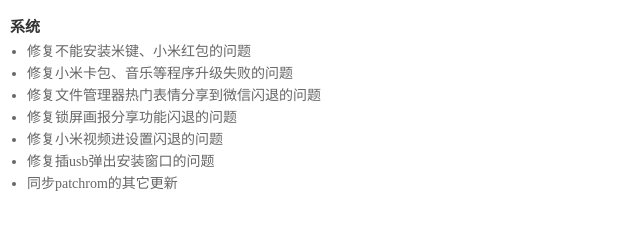
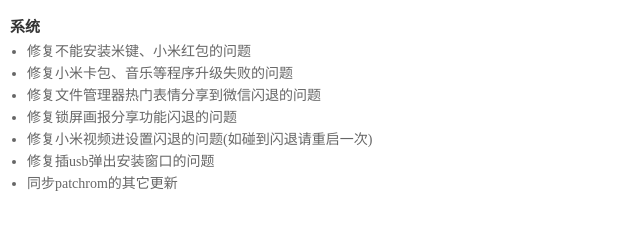
Before and after one commit to wonitor/daoshen592.github.com, a plain HTML site: page miuichangelog/6.4.22.html in a window 1280 px wide. Shown: the whole page, without its empty margins (0-640 px from the left). Drawn offline with Linux system fonts and the light colour scheme.

Commit message:
Update 6.4.22.html

```diff
--- a/miuichangelog/6.4.22.html
+++ b/miuichangelog/6.4.22.html
@@ -48,7 +48,7 @@
             <li>修复小米卡包、音乐等程序升级失败的问题</li>
             <li>修复文件管理器热门表情分享到微信闪退的问题</li>
             <li>修复锁屏画报分享功能闪退的问题</li>
-            <li>修复小米视频进设置闪退的问题</li>
+            <li>修复小米视频进设置闪退的问题(如碰到闪退请重启一次)</li>
             <li>修复插usb弹出安装窗口的问题</li>
             <li>同步patchrom的其它更新</li>
        </ul>
```
